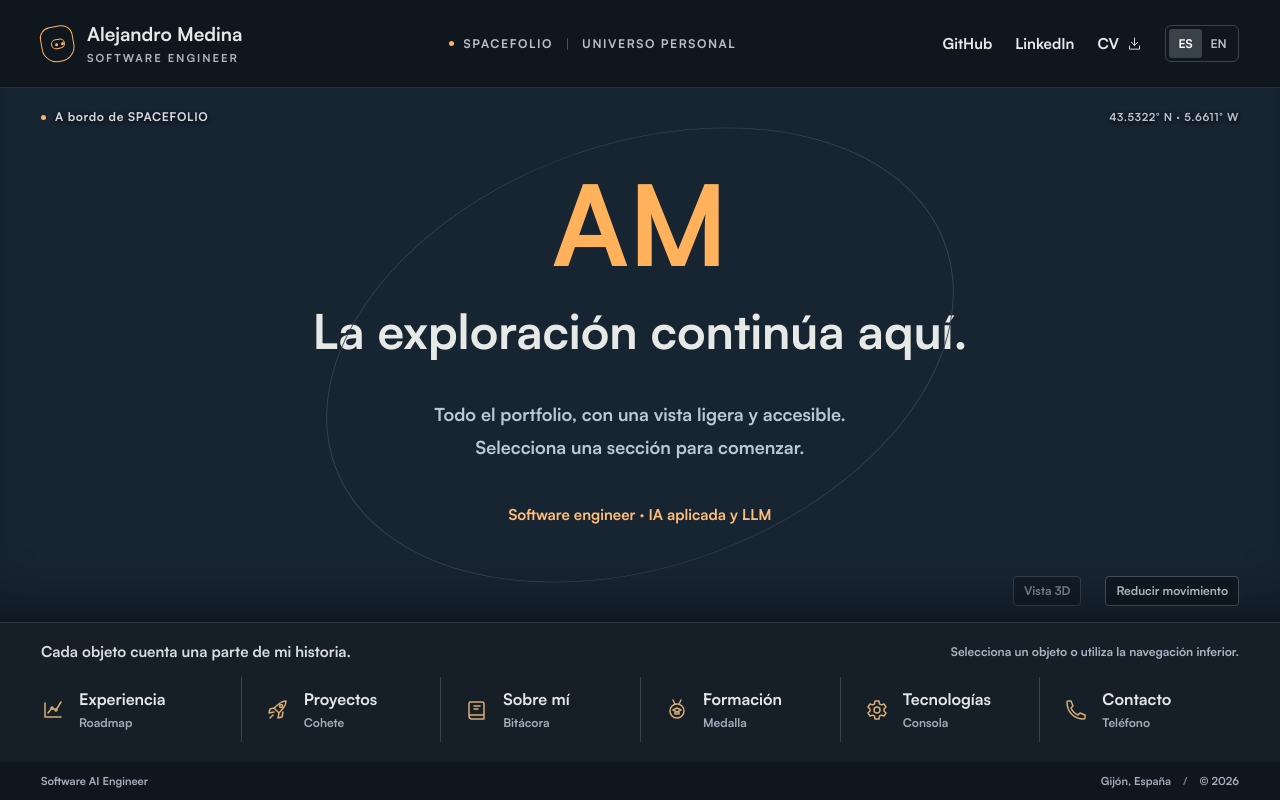
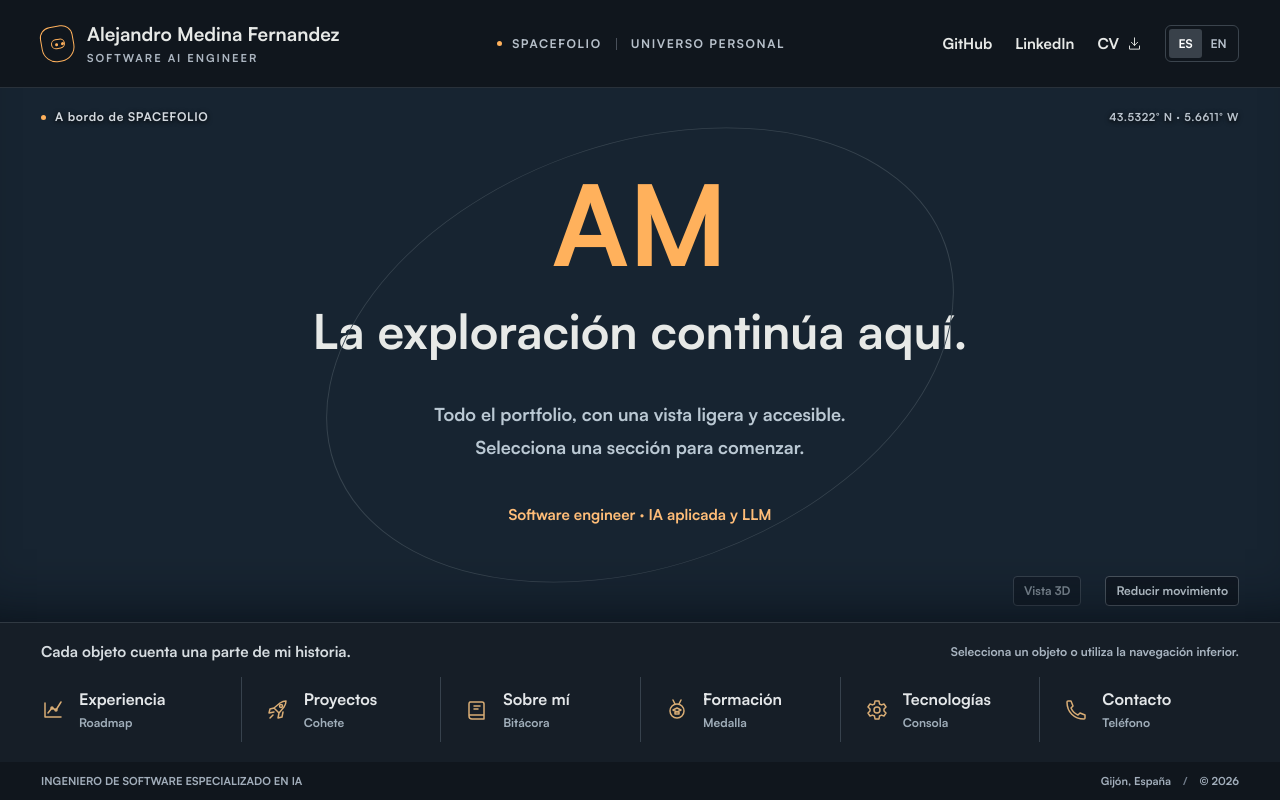
Before and after one commit to medinafdzz/Portfolio, a React (Vite) app: page / in a window 1280 px wide. Built offline with nearby package versions, Linux system fonts and the light colour scheme; no server answers.

Commit message:
chore: finalize portfolio copy for production

```diff
--- a/src/i18n/translations.js
+++ b/src/i18n/translations.js
@@ -30,7 +30,7 @@ export const translations = {
     },
     hero: {
       kicker: 'Software engineer · IA aplicada y LLM',
-      role: 'Software AI Engineer',
+      role: 'INGENIERO DE SOFTWARE ESPECIALIZADO EN IA',
       intro: [
         'Construyo software con una base de backend, sistemas ATM, automatización y calidad. Me interesa convertir problemas complejos en herramientas claras, verificables y fáciles de mantener.',
         'Actualmente curso un Máster Universitario en Inteligencia Artificial y estoy orientando mi experiencia hacia aplicaciones con IA, modelos de lenguaje y herramientas para desarrolladores.',
@@ -163,7 +163,7 @@ export const translations = {
     },
     hero: {
       kicker: 'Software engineer · Applied AI and LLMs',
-      role: 'Software AI Engineer',
+      role: 'SOFTWARE AI ENGINEER',
       intro: [
         'I build software on a foundation of backend engineering, ATM systems, automation and quality. I enjoy turning complex problems into tools that are clear, verifiable and maintainable.',
         'I am currently studying a Master’s Degree in Artificial Intelligence and moving my experience toward AI applications, language models and developer tooling.',
--- a/src/space/Spacefolio.jsx
+++ b/src/space/Spacefolio.jsx
@@ -76,7 +76,7 @@ export default function Spacefolio() {
   return <div className="spacefolio" data-phase={phase} data-motion={reducedMotion ? 'reduced' : 'full'}>
     <a className="skip-link" href={fallback ? '#section-navigation' : '#main-content'}>{copy.skipLink}</a>
     <header className="flight-header">
-      <a href="#" className="brand" onClick={event => { event.preventDefault(); if (!blocked) select('about'); }}><span className="brand-mark" aria-hidden="true"><span/></span><span>Alejandro Medina<small>SOFTWARE ENGINEER</small></span></a>
+      <a href="#" className="brand" onClick={event => { event.preventDefault(); if (!blocked) select('about'); }}><span className="brand-mark" aria-hidden="true"><span/></span><span>Alejandro Medina Fernandez<small>SOFTWARE AI ENGINEER</small></span></a>
       <div className="flight-identity"><span className="status-dot"/>SPACEFOLIO<span className="identity-divider"/>{language === 'es' ? 'UNIVERSO PERSONAL' : 'PERSONAL UNIVERSE'}</div>
       <div className="header-actions"><a className="header-profile" href="https://github.com/medinafdzz" target="_blank" rel="noopener noreferrer">GitHub</a><a className="header-profile" href="https://linkedin.com/in/medinafdzz" target="_blank" rel="noopener noreferrer">LinkedIn</a><a className="cv-link" href="/CV.pdf" download="CV_Alejandro_Medina.pdf">CV<Icon name="download"/></a><div className="language-switch" role="group" aria-label={copy.header.languageLabel}>{['es', 'en'].map(value => <button key={value} onClick={() => setLanguage(value)} aria-pressed={language === value} aria-label={value === 'es' ? 'ES — Español' : 'EN — English'}>{value.toUpperCase()}</button>)}</div></div>
     </header>
--- a/src/space/copy.js
+++ b/src/space/copy.js
@@ -27,7 +27,7 @@ export const spaceCopy = {
     explore: 'Every object tells a part of my story.',
     hint: 'Select an object or use the navigation below.',
     entering: 'Taking the controls…', close: 'Back to the cabin',
-    loading: 'Preparing the cabin…', ready: 'On board SPACEFOLIO',
+    loading: 'Preparing the cabin…', ready: 'On space',
     fallback: 'The exploration continues here.',
     fallbackBody: 'The complete portfolio in a lightweight, accessible view. Select a section to begin.',
     light: 'Lightweight view', spatial: '3D view', replay: 'Replay welcome',
```
